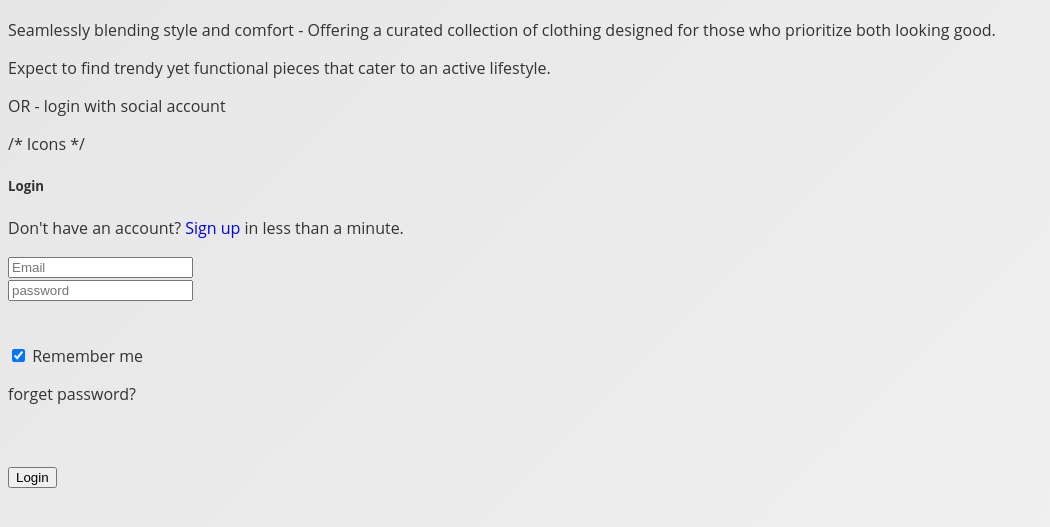
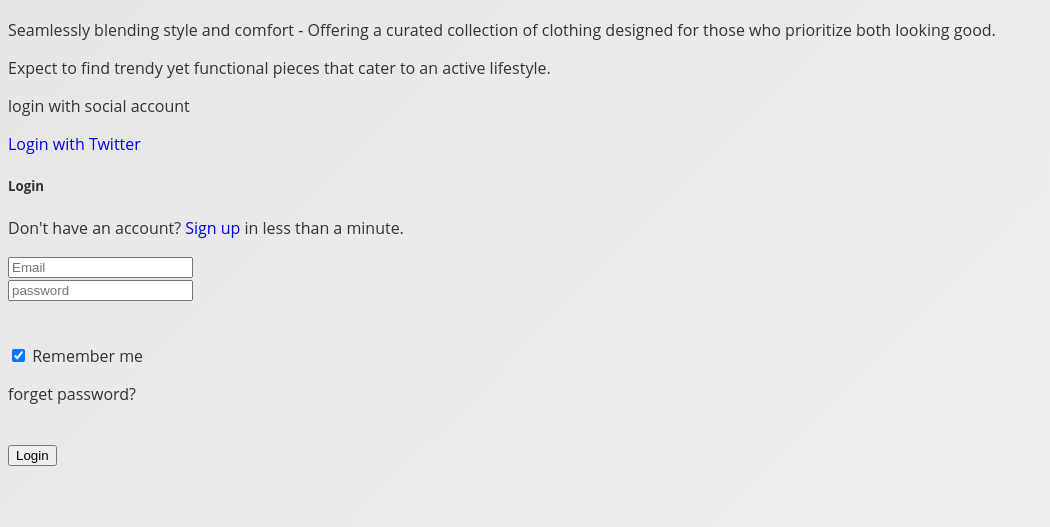
Before and after one commit to stanley-zarttech/cohost3, a plain HTML site: page fitfusion/login.html in a window 1280 px wide. Shown: the part 67-594 px from the top of the page, without its empty margins (0-1050 px from the left). Drawn offline with Linux system fonts and the light colour scheme.

Commit message:
Update login.html
reversing git commit

```diff
--- a/fitfusion/login.html
+++ b/fitfusion/login.html
@@ -14,8 +14,9 @@
       <p>Seamlessly blending style and comfort - Offering a curated collection of clothing designed for those who prioritize both looking good.</p>
       <p> Expect to find trendy yet functional pieces that cater to an active lifestyle.</p>
       <span>
-        <p>OR - login with social account</p>
-        /* Icons */
+        <p>login with social account</p>
+        <a href="#"><i class="fa fa-facebook" aria-hidden="true"></i></a>
+        <a href="#"><i class="fa fa-twitter" aria-hidden="true"></i> Login with Twitter</a>
       </span>
       </div>
     </div>
@@ -27,7 +28,9 @@
         <br>
         <input type="password" placeholder="password">
       </div>
+
         <br><br>
+
       <div class="remember-me--forget-password">
     <label>
       <input type="checkbox" name="item" checked/>
@@ -35,7 +38,8 @@
     </label>
         <p>forget password?</p>
       </div>
-      <br><br>
+
+        <br>
         <button>Login</button>
     </div>
     </div>
```
